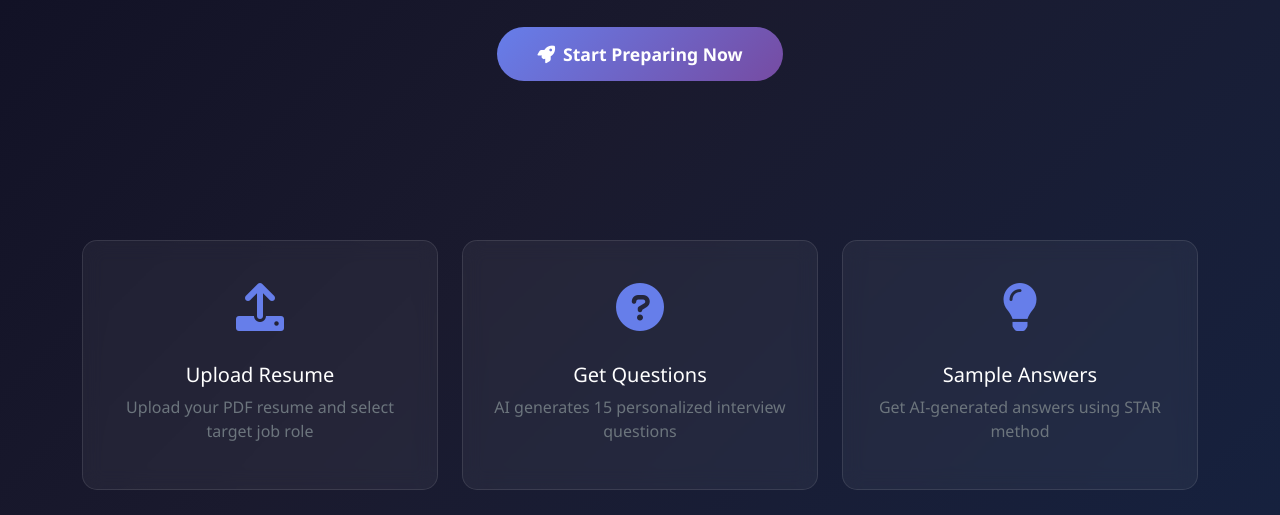
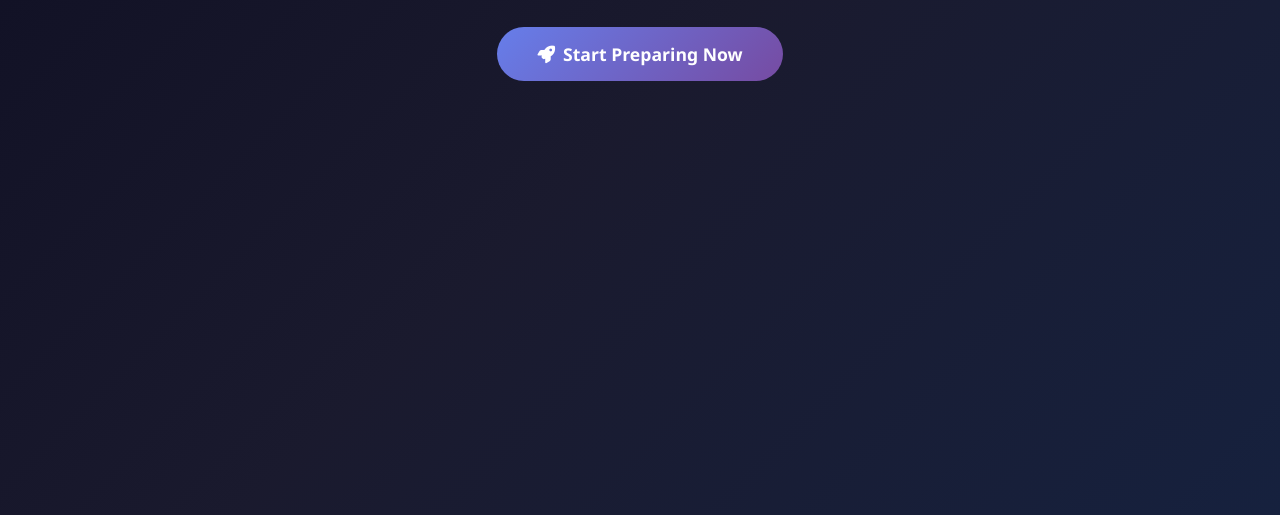
Before and after one commit to Pranjallshinde/CVGuru.Ai, a Flask app: page / in a window 1280 px wide. Shown: the part 285-800 px from the top of the page. Run offline with Flask 3, Linux system fonts and the light colour scheme.

Commit message:
Update front.html

```diff
--- a/templates/front.html
+++ b/templates/front.html
@@ -87,33 +87,7 @@
             </a>
         </div>
 
-        <div class="row g-4 mt-5">
-            <div class="col-md-4">
-                <div class="feature-card">
-                    <div class="feature-icon">
-                        <i class="fas fa-upload"></i>
-                    </div>
-                    <h5>Upload Resume</h5>
-                    <p class="text-muted">Upload your PDF resume and select target job role</p>
-                </div>
-            </div>
-            <div class="col-md-4">
-                <div class="feature-card">
-                    <div class="feature-icon">
-                        <i class="fas fa-question-circle"></i>
-                    </div>
-                    <h5>Get Questions</h5>
-                    <p class="text-muted">AI generates 15 personalized interview questions</p>
-                </div>
-            </div>
-            <div class="col-md-4">
-                <div class="feature-card">
-                    <div class="feature-icon">
-                        <i class="fas fa-lightbulb"></i>
-                    </div>
-                    <h5>Sample Answers</h5>
-                    <p class="text-muted">Get AI-generated answers using STAR method</p>
-                </div>
+
             </div>
         </div>
     </div>
```
